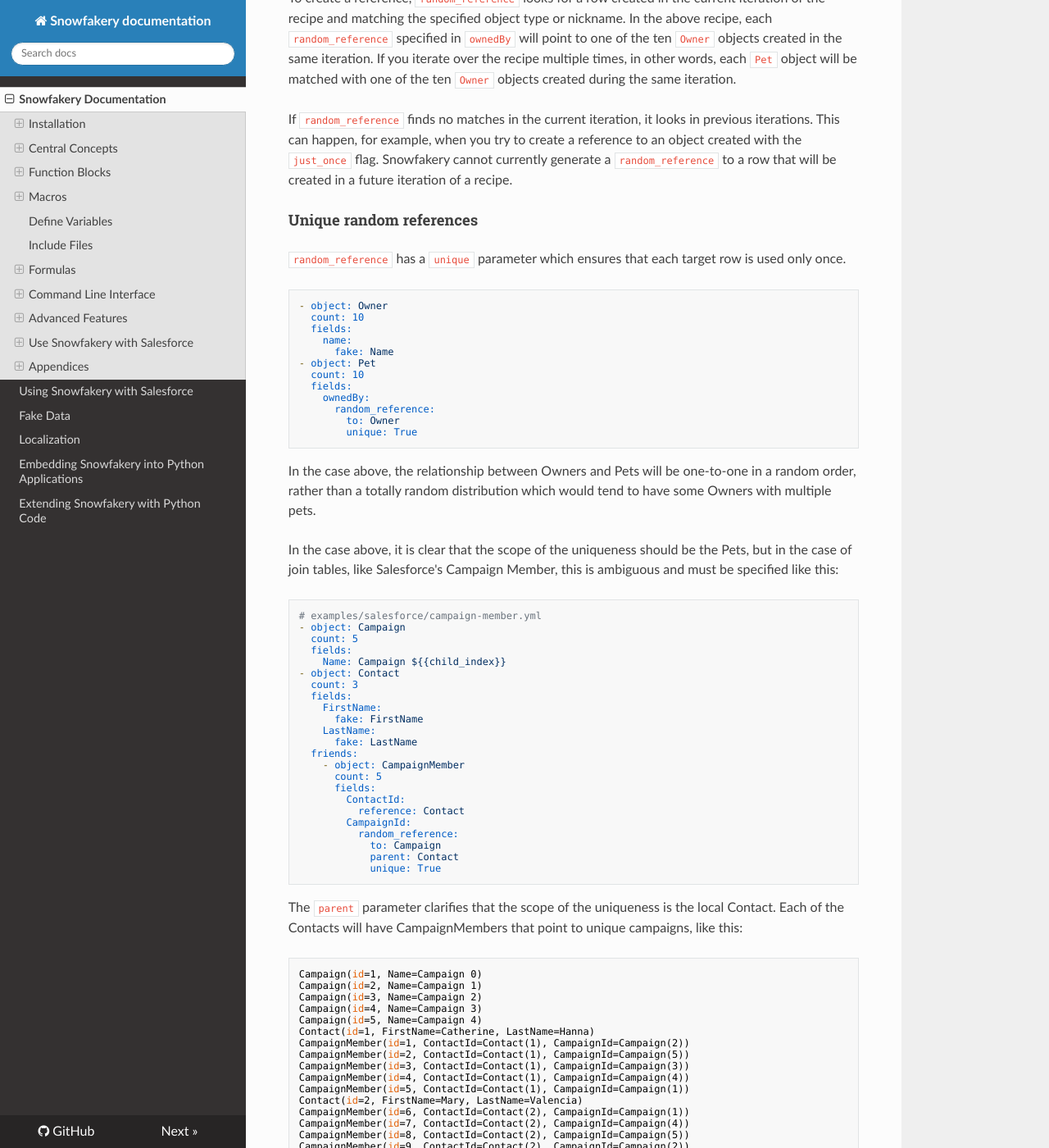
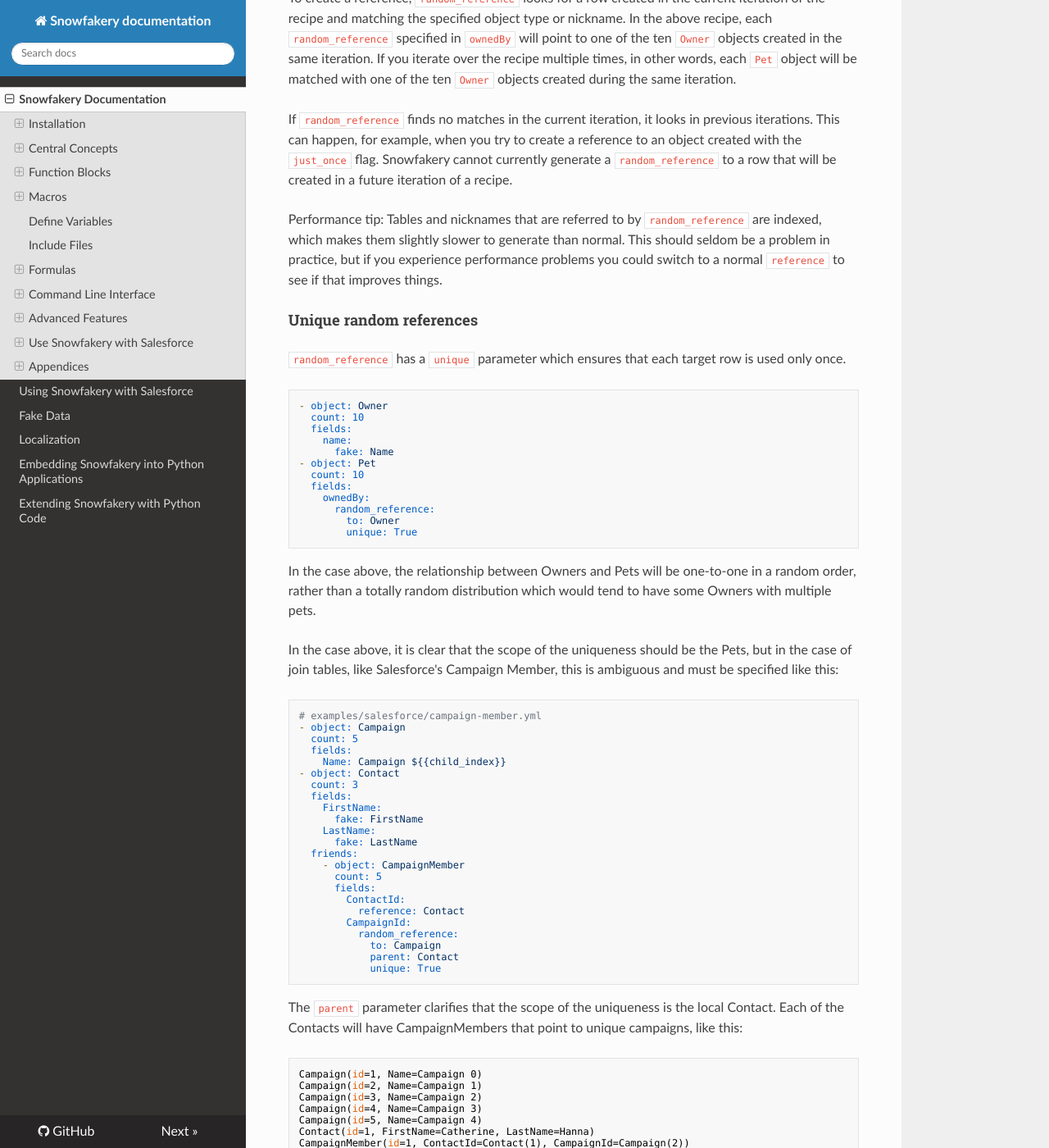
Before and after one commit to SFDO-Tooling/Snowfakery, an MkDocs documentation site: the page built from docs/index.md, in a window 1280 px wide and 1400 px high, scrolled down 12574 px. Shown: the whole window at 82% size. Built offline with MkDocs 1.6.1, drawn with Linux system fonts in a browser that asks for light colours; nearby versions of some CDN libraries; some of the changed text lies outside the part shown.

Commit message:
Minor docs updates

```diff
--- a/docs/index.md
+++ b/docs/index.md
@@ -597,6 +597,8 @@ The `random_reference` property creates a reference to a random, existing row fr
 To create a reference, `random_reference` looks for a row created in the current iteration of the recipe and matching the specified object type or nickname. In the above recipe, each `random_reference` specified in `ownedBy` will point to one of the ten `Owner` objects created in the same iteration. If you iterate over the recipe multiple times, in other words, each `Pet` object will be matched with one of the ten `Owner` objects created during the same iteration.
 
 If `random_reference` finds no matches in the current iteration, it looks in previous iterations. This can happen, for example, when you try to create a reference to an object created with the `just_once` flag. Snowfakery cannot currently generate a `random_reference` to a row that will be created in a future iteration of a recipe.
+
+Performance tip: Tables and nicknames that are referred to by `random_reference` are indexed, which makes them slightly slower to generate than normal. This should seldom be a problem in practice, but if you experience performance problems you could switch to a normal `reference` to see if that improves things.
 
 #### Unique random references
 
```
Also changed, not shown: other parts of docs/index.md (+0 -1 lines).
